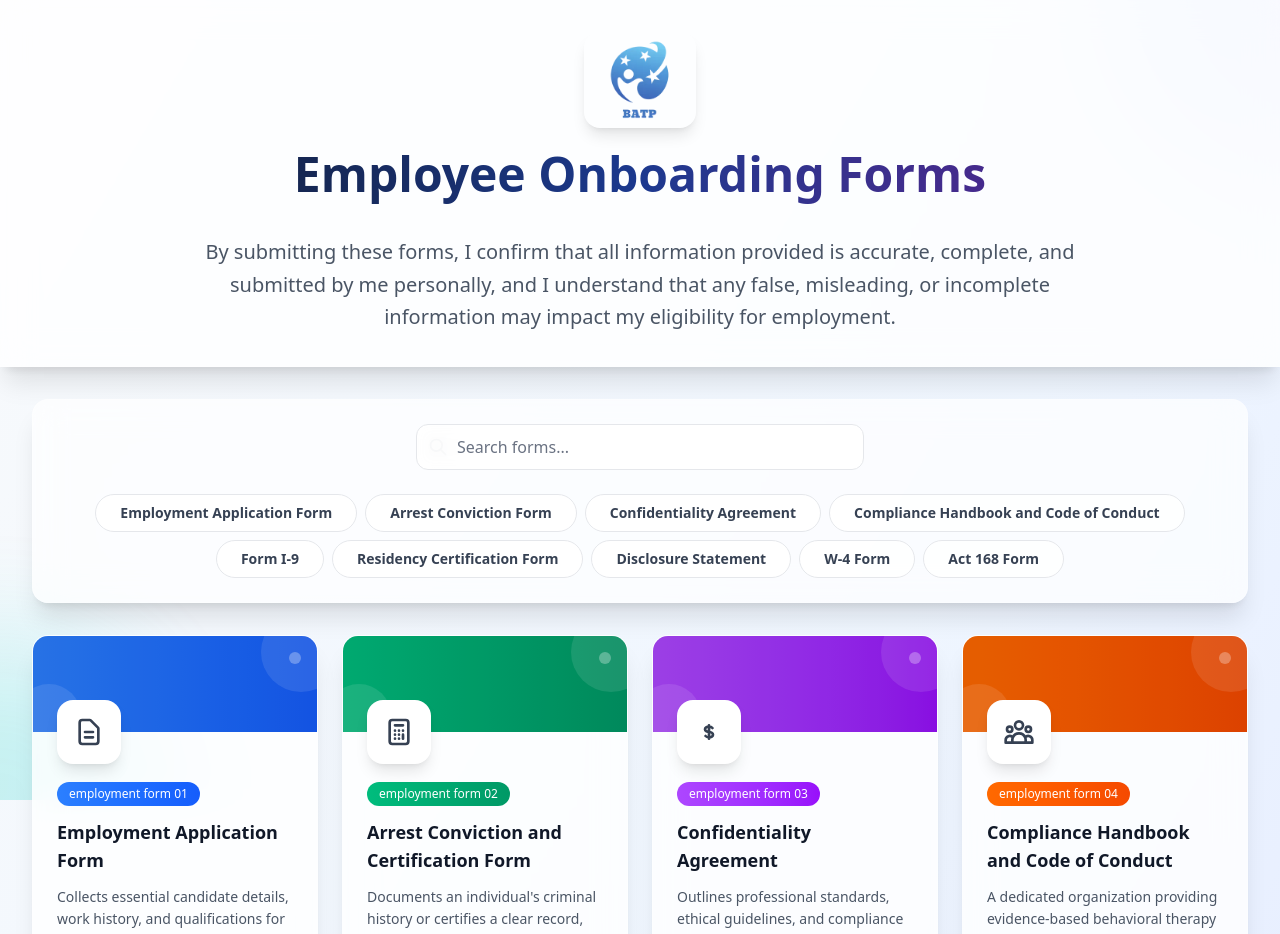
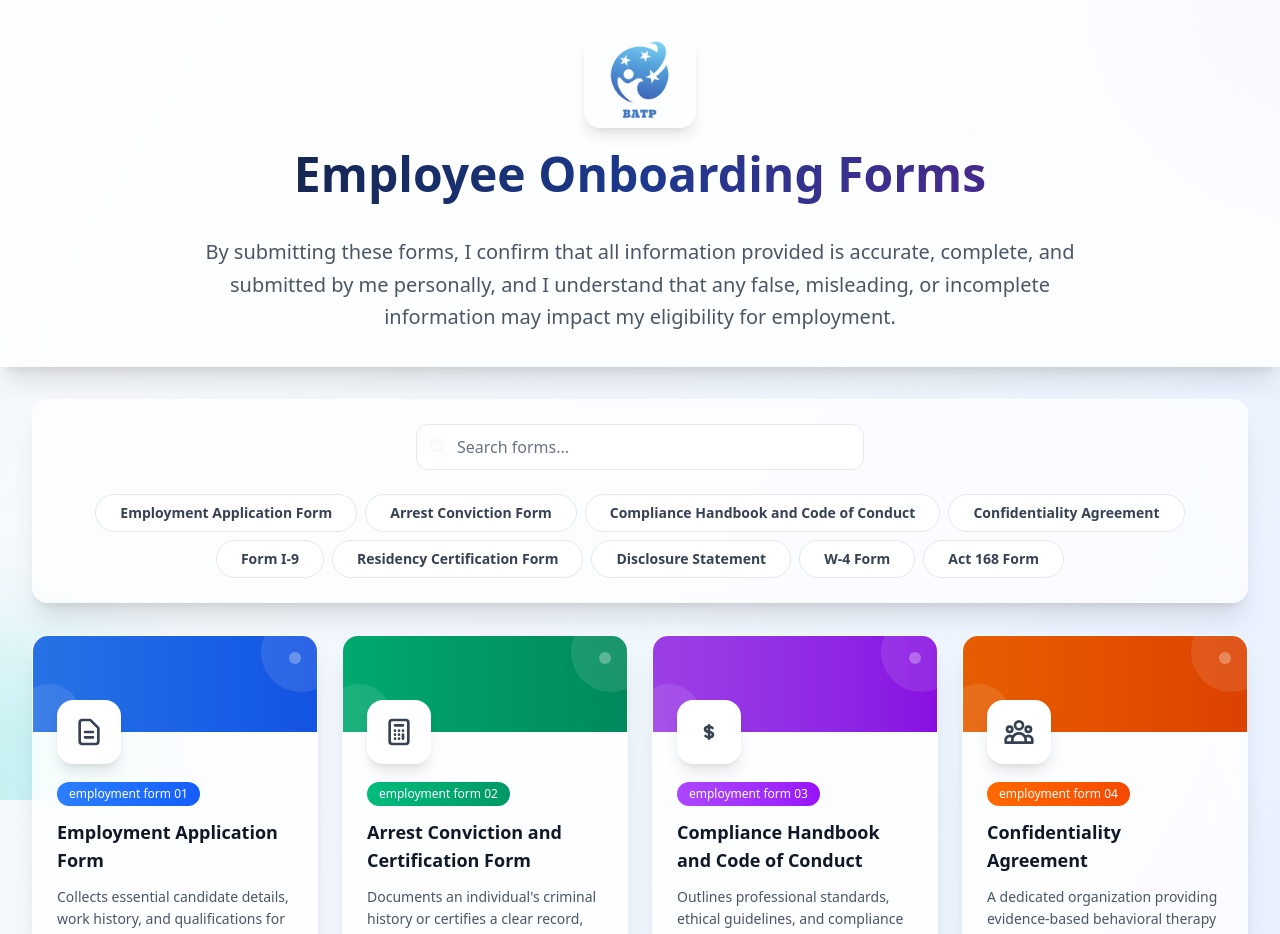
Before and after one commit to Mehwish0010/document-form, a Next.js app: page /all-forms in a window 1280 px wide. Shown: the top 934 px of the page. Built offline with nearby package versions, Linux system fonts and the light colour scheme.

Commit message:
Added files

```diff
--- a/src/app/all-forms/page.tsx
+++ b/src/app/all-forms/page.tsx
@@ -45,7 +45,7 @@ const forms = [
   },
   {
     id: "form3",
-    title: "Confidentiality Agreement",
+    title: "Compliance Handbook and Code of Conduct",
     description: "Outlines professional standards, ethical guidelines, and compliance policies for staff to ensure responsible and lawful conduct.",
     category: "employment form 03",
     status: "Active",
@@ -64,7 +64,7 @@ const forms = [
   },
   {
     id: "form4",
-    title: "Compliance Handbook and Code of Conduct",
+    title: "Confidentiality Agreement",
     description: "A dedicated organization providing evidence-based behavioral therapy services to support individual growth and well-being.",
     category: "employment form 04",
     status: "Active",
@@ -182,8 +182,8 @@ const forms = [
 const categories = [
   { name: "Employment Application Form", link: "/form7" },
   { name: "Arrest Conviction Form", link: "/forms" },
-  { name: "Confidentiality Agreement", link: "/form1" },
-  { name: "Compliance Handbook and Code of Conduct", link: "/form4" },
+  { name: "Compliance Handbook and Code of Conduct", link: "/form1" },
+  { name: "Confidentiality Agreement", link: "/form4" },
   { name: "Form I-9", link: "/form8" },
   { name: "Residency Certification Form", link: "/form9" },
   { name: "Disclosure Statement", link: "/form6" },
```
